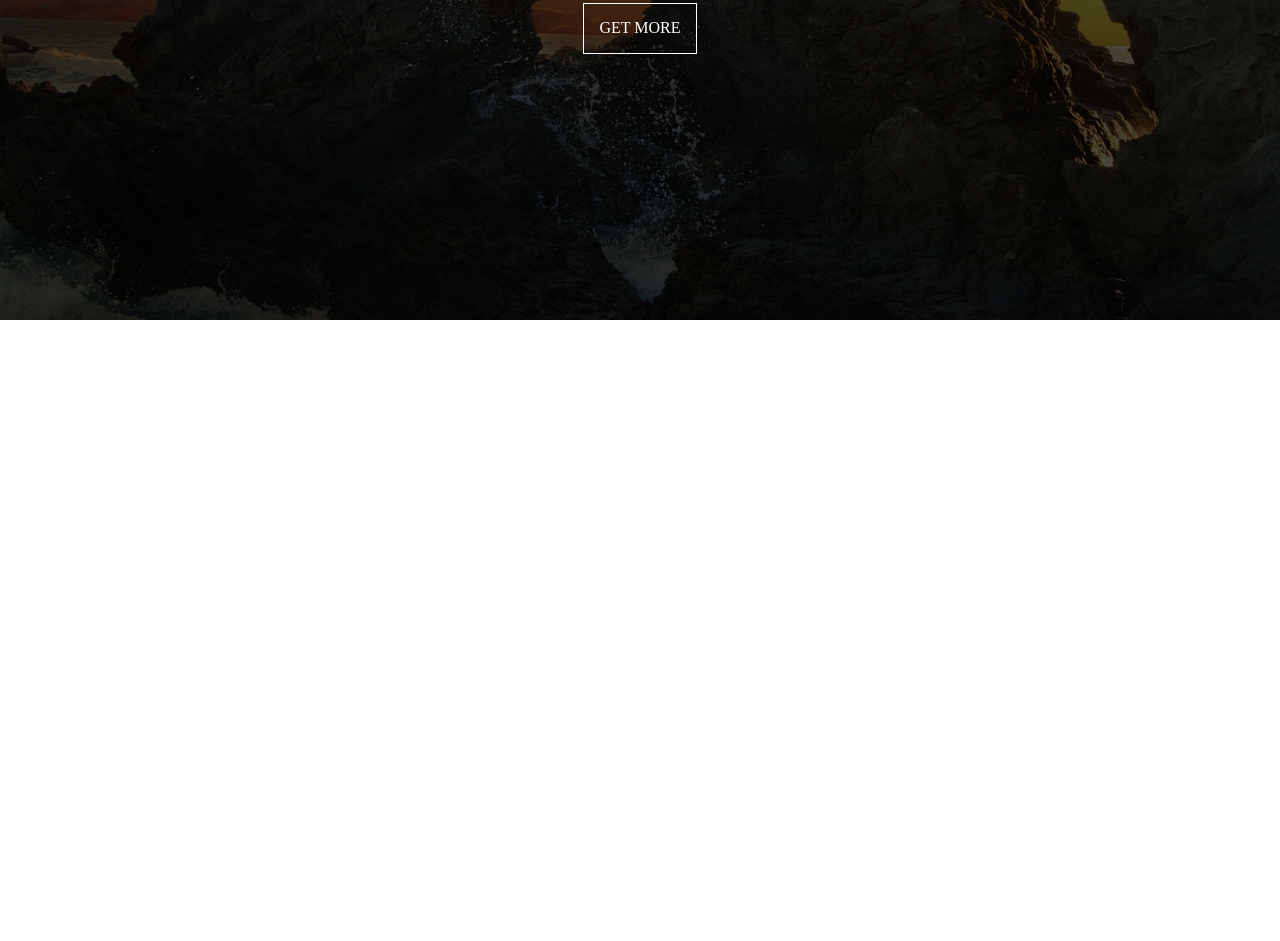
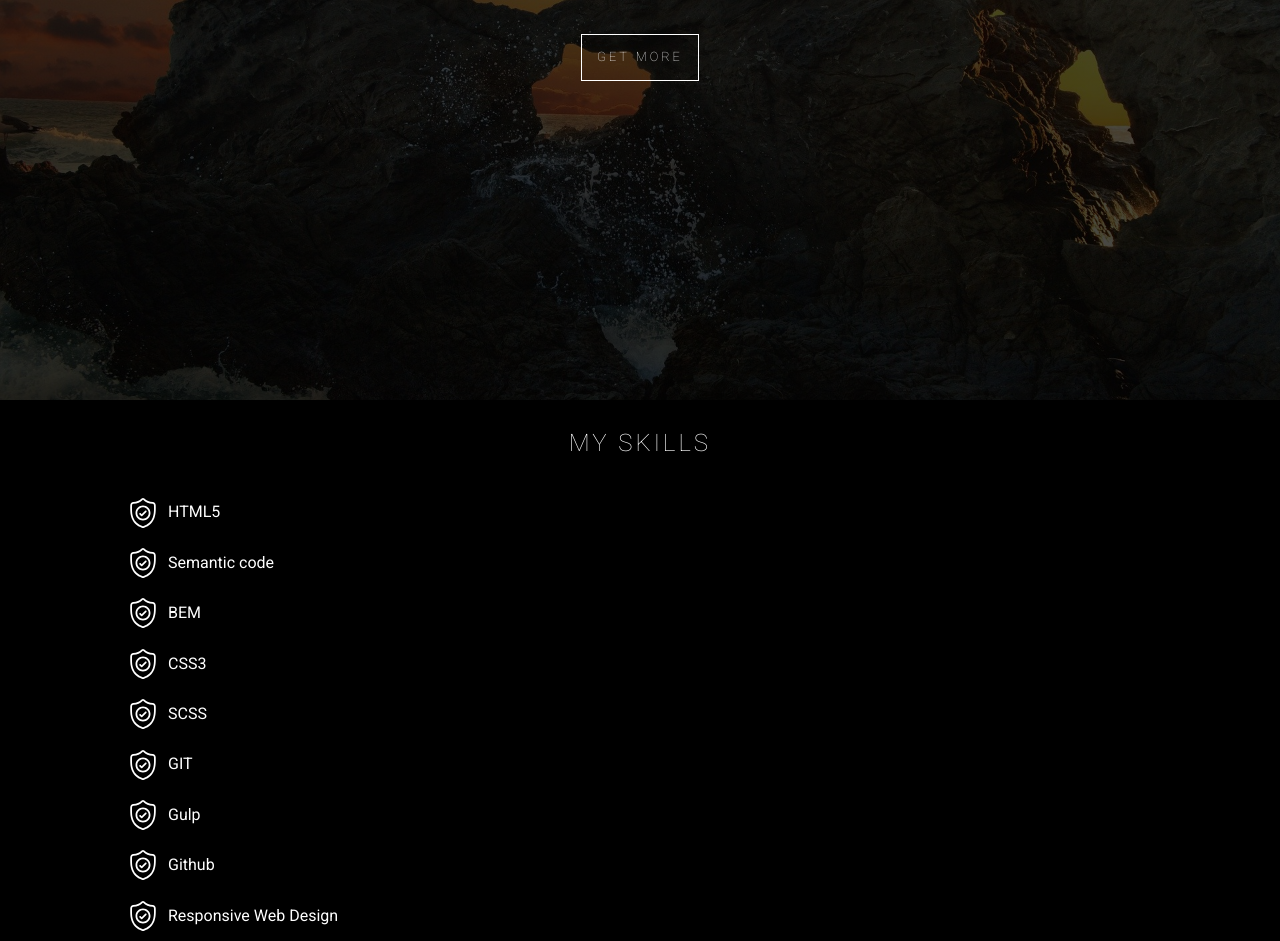
Before and after one commit to AleksandraBozenko/portfolio, a website: page src/content/index.html in a window 1280 px wide. Shown: the part 480-1421 px from the top of the page. Before the commit the page ends 800 px from the top, so only its background shows below. Drawn offline with nearby package versions, Linux system fonts and the light colour scheme; files that its build step writes are made by us from their sources.

Commit message:
Add skills section

```diff
--- a/src/content/index.html
+++ b/src/content/index.html
@@ -27,11 +27,11 @@
     />
 
     <link rel="stylesheet" href="css/main.css" />
+    <link href="https://fonts.googleapis.com/css?family=Roboto:100,400,700&display=swap" rel="stylesheet">
+    <link href="https://fonts.googleapis.com/css?family=Raleway:100&display=swap" rel="stylesheet">
   </head>
   <body>
     <main class="main">
-
-      <header class="header">
       <div class="navigation">
         <div class="navigation__hamburger">
           <button class="navigation__hamburger--button">
@@ -39,6 +39,8 @@
           </button>
         </div>
       </div>
+      <header class="header">
+
         <div class="header__box">
         <h1 class="header__box--title">Front - End<br>Developer</h1>
         <p class="header__box--text">ALEKSANDRA BOŻENKO</p>
@@ -47,6 +49,47 @@
         </button>
       </div>
       </header>
+      <section class="skills">
+        <h2 class="skills__title">MY SKILLS</h2>
+        <div class="skills__content">
+          <div class="skills__content--box">
+            <img class="skills__content--box-img" src="/assets/img/skills.svg" alt="skills item">
+            <p class="skills__content--box-text">HTML5</p>
+          </div>
+          <div class="skills__content--box">
+            <img class="skills__content--box-img" src="/assets/img/skills.svg" alt="skills item">
+            <p class="skills__content--box-text">Semantic code</p>
+          </div>
+          <div class="skills__content--box">
+            <img class="skills__content--box-img" src="/assets/img/skills.svg" alt="skills item">
+            <p class="skills__content--box-text">BEM</p>
+          </div>
+          <div class="skills__content--box">
+            <img class="skills__content--box-img" src="/assets/img/skills.svg" alt="skills item">
+            <p class="skills__content--box-text">CSS3</p>
+          </div>
+          <div class="skills__content--box">
+            <img class="skills__content--box-img" src="/assets/img/skills.svg" alt="skills item">
+            <p class="skills__content--box-text">SCSS</p>
+          </div>
+          <div class="skills__content--box">
+            <img class="skills__content--box-img" src="/assets/img/skills.svg" alt="skills item">
+            <p class="skills__content--box-text">GIT</p>
+          </div>
+          <div class="skills__content--box">
+            <img class="skills__content--box-img" src="/assets/img/skills.svg" alt="skills item">
+            <p class="skills__content--box-text">Gulp</p>
+          </div>
+          <div class="skills__content--box">
+            <img class="skills__content--box-img" src="/assets/img/skills.svg" alt="skills item">
+            <p class="skills__content--box-text">Github</p>
+          </div>
+          <div class="skills__content--box">
+            <img class="skills__content--box-img" src="/assets/img/skills.svg" alt="skills item">
+            <p class="skills__content--box-text">Responsive Web Design</p>
+          </div>
+        </div>
+      </section>
     </main>
     <script src="js/main.js"></script>
   </body>
--- a/src/scss/main.scss
+++ b/src/scss/main.scss
@@ -4,6 +4,7 @@
 
 html {
   box-sizing: border-box;
+  font-family: 'Roboto', sans-serif;
 }
 
 *, *:before, *:after {
@@ -50,10 +51,12 @@ html {
     @include center;
     flex-direction: column;
     &--title{
+      font-size: 3em;
       font-weight: 100;
+      font-family: 'Raleway', sans-serif;
     }
     &--text{
-      letter-spacing: 2px;
+      letter-spacing: 3px;
       font-size: .8em;
       font-weight: 900;
     }
@@ -64,9 +67,40 @@ html {
       margin-top: 60px;
       &-text{
         color: $white;
+        letter-spacing: 3px;
         margin: 0;
         font-weight: 100;
+        font-size: .8em;
       }
     }
   }
 }
+.skills{
+  width: 100%;
+  @include center;
+  flex-direction: column;
+  background: $black;
+  color: $white;
+  margin: 0;
+  &__title{
+    letter-spacing: 3px;
+    font-weight: 100;
+    padding: 10px;
+  }
+  &__content{
+    width: 80%;
+    &--box{
+      width: 100%;
+      display: flex;
+      justify-content: flex-start;
+      align-items: center;
+      &-img{
+        width: 30px;
+        height: 30px;
+      }
+      &-text{
+        margin-left: 10px;
+      }
+    }
+  }
+}
```
Also changed, not shown: src/assets/img/skills.svg (added). Lines whose indentation alone changed are shown as unchanged.
